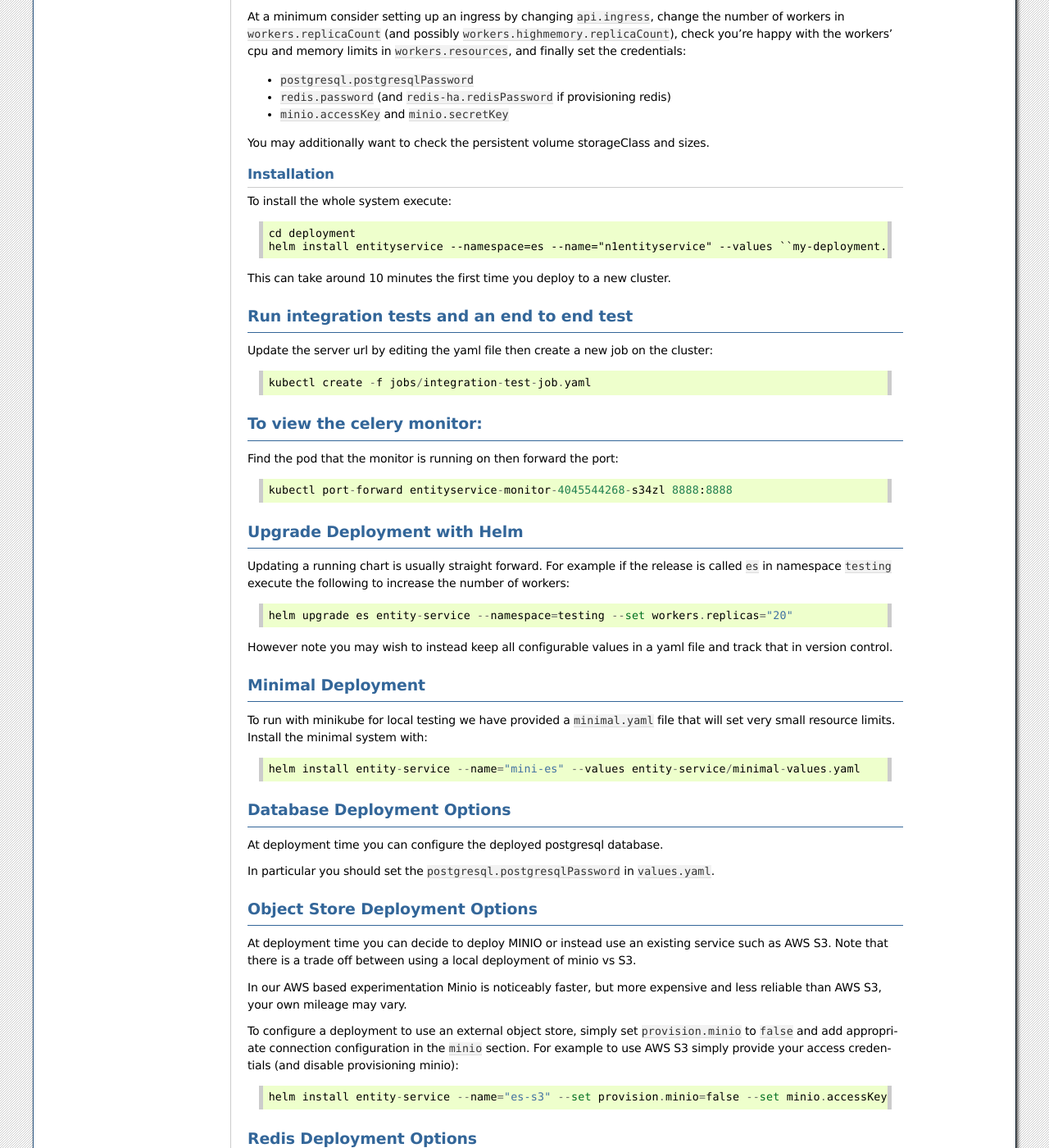
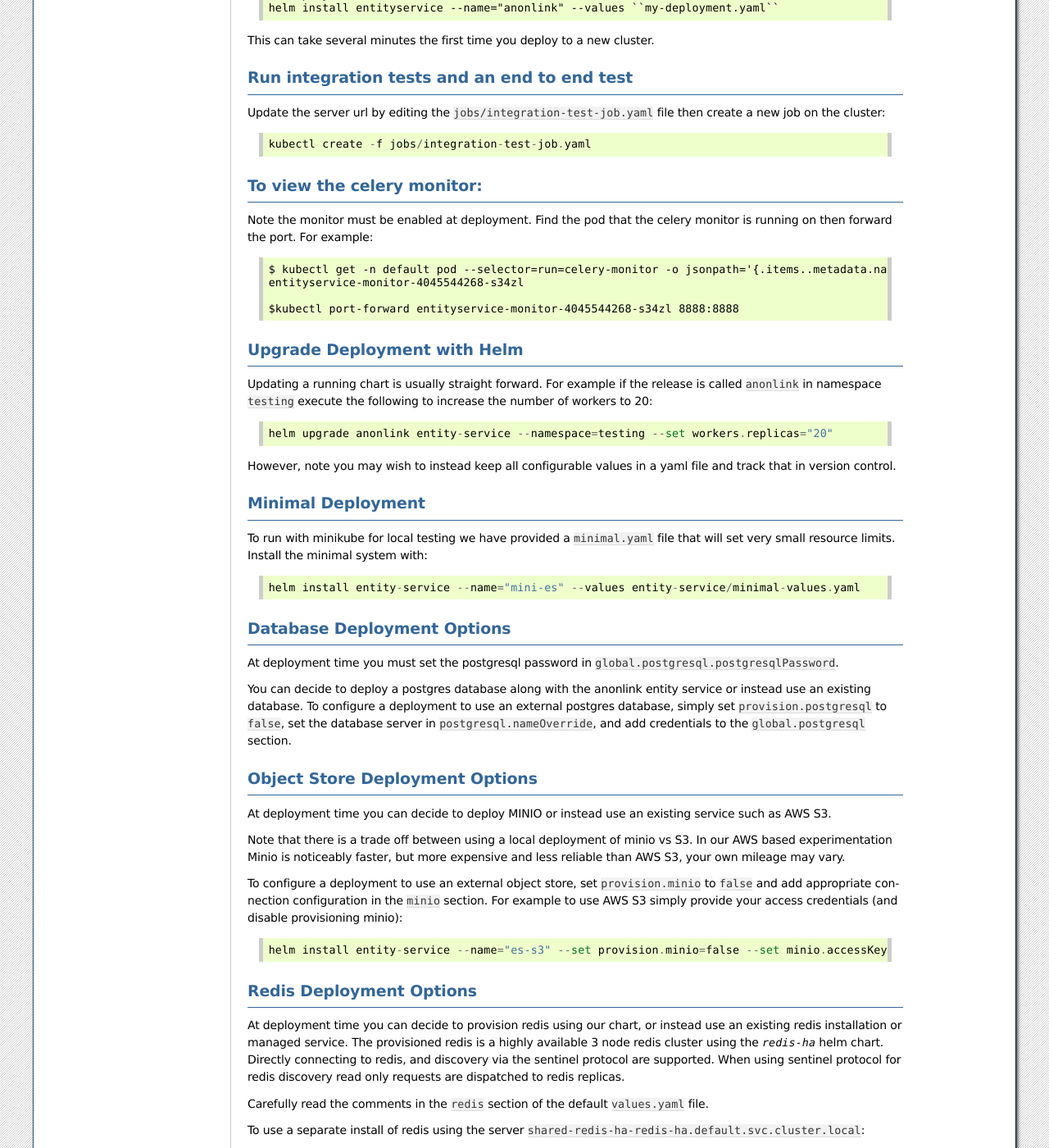
Before and after one commit to data61/anonlink-entity-service, a Sphinx documentation site: the page built from docs/production-deployment.rst, in a window 1280 px wide and 1400 px high, scrolled down 1953 px. Shown: the whole window at 82% size. Built offline with Sphinx 7.4.7, drawn with Linux system fonts in a browser that asks for light colours; formulas are drawn with MathJax 3; some of the changed text lies outside the part shown.

Commit message:
Update production deployment docs (#384)

```diff
--- a/docs/production-deployment.rst
+++ b/docs/production-deployment.rst
@@ -20,11 +20,11 @@ At a high level the main custom components are:
 
 The components that are used in support are:
 
-- postgresql database holds all match metadata
-- redis is used for the celery job queue and as a cache
-- (optionally) minio object store stores the raw CLKs, intermediate files, and results.
+- Postgresql database holds all match metadata
+- Redis is used for the celery job queue and as a cache
+- An object store (e.g. AWS S3, or Minio) stores the raw CLKs, intermediate files, and results.
 - nginx provides upload buffering, request rate limiting.
-- an ingress controller (e.g. nginx-ingress/traefik) provides TLS termination
+- An ingress controller (e.g. nginx-ingress/traefik) provides TLS termination.
 
 
 The rest of this document goes into how to deploy in a production setting.
@@ -51,54 +50,37 @@ You will need to install the `kubectl <https://kubernetes.io/docs/tasks/kubectl/
 command line tool, and `helm <https://github.com/kubernetes/helm>`__
 
 
-Cluster Storage
-~~~~~~~~~~~~~~~
-
-An existing kubernetes cluster may already have dynamically provisioned storage. If not,
-create a ``default`` storage class. For AWS execute::
-
-    kubectl create -f aws-storage.yaml
-
-
-**Dynamically provisioned storage**
-
-When pods require persistent storage this can be dynamically
-provided by the cluster. The default settings (in ``values.yaml``)
-assumes the existence of a ``"default"`` ``storageClass``.
-
-For a cluster on AWS the ``aws-storage.yaml`` resource will dynamically
-provision elastic block store volumes.
-
-
 Install Helm
 ~~~~~~~~~~~~
 
 The entity service system has been packaged using `helm <https://github.com/kubernetes/helm>`__,
-there is a client program that needs to be `installed <https://github.com/kubernetes/helm/blob/master/docs/install.md>`__
+there is a client program that needs to be
+`installed <https://github.com/kubernetes/helm/blob/master/docs/install.md>`__
 
 At the very least you will need to install tiller into the cluster::
 
     helm init
 
 
+
 Ingress Controller
 ~~~~~~~~~~~~~~~~~~
 
-We assume the cluster has an ingress controller, if this isn't the case first add one. We suggest using
-`Traefik <https://traefik.io/>`__ or `NGINX Ingress Controller <https://github.com/kubernetes/ingress-nginx>`__.  Both
-can be installed using helm.
+We assume the cluster has an ingress controller, if this isn't the case first add one. We suggest
+using `Traefik <https://traefik.io/>`__ or
+`NGINX Ingress Controller <https://github.com/kubernetes/ingress-nginx>`__.  Both can be installed
+using helm.
 
 
 Deploy the system
 -----------------
 
-**Helm** can be used to easily deploy the system to a kubernetes cluster.
+**Helm** can be used to deploy the system to a kubernetes cluster.
 
-From the `deployment/entity-service` directory pull the dependencies:
-
-::
+From the `deployment/entity-service` directory pull the dependencies::
 
     helm dependency update
+
 
 Configuring the deployment
 ~~~~~~~~~~~~~~~~~~~~~~~~~~
@@ -108,14 +90,14 @@ Carefully read through the default ``values.yaml`` file and override any values
 configuration file.
 
 At a minimum consider setting up an ingress by changing ``api.ingress``, change the number of
-workers in ``workers.replicaCount`` (and possibly ``workers.highmemory.replicaCount``), check you're happy with
-the workers' cpu and memory limits in ``workers.resources``, and finally set the credentials:
+workers in ``workers.replicaCount`` (and possibly ``workers.highmemory.replicaCount``), check
+you're happy with the workers' cpu and memory limits in ``workers.resources``, and finally set
+the credentials:
 
-* ``postgresql.postgresqlPassword``
+* ``global.postgresql.postgresqlPassword``
 * ``redis.password`` (and ``redis-ha.redisPassword`` if provisioning redis)
 * ``minio.accessKey`` and ``minio.secretKey``
 
-You may additionally want to check the persistent volume storageClass and sizes.
 
 Installation
 ~~~~~~~~~~~~
@@ -123,41 +105,45 @@ Installation
 To install the whole system execute::
 
     cd deployment
-    helm install entityservice --namespace=es --name="n1entityservice" --values ``my-deployment.yaml``
+    helm install entityservice --name="anonlink" --values ``my-deployment.yaml``
 
-This can take around 10 minutes the first time you deploy to a new cluster.
+
+This can take several minutes the first time you deploy to a new cluster.
 
 Run integration tests and an end to end test
 --------------------------------------------
 
-Update the server url by editing the yaml file then create a new job on the cluster::
+Update the server url by editing the ``jobs/integration-test-job.yaml`` file then create a
+new job on the cluster::
 
     kubectl create -f jobs/integration-test-job.yaml
+
 
 
 To view the celery monitor:
 ---------------------------
 
-Find the pod that the monitor is running on then forward the port:
+Note the monitor must be enabled at deployment. Find the pod that the celery monitor is
+running on then forward the port. For example::
 
-::
+    $ kubectl get -n default pod --selector=run=celery-monitor -o jsonpath='{.items..metadata.name}'
+    entityservice-monitor-4045544268-s34zl
 
-    kubectl port-forward entityservice-monitor-4045544268-s34zl 8888:8888
+    $kubectl port-forward entityservice-monitor-4045544268-s34zl 8888:8888
 
 
 Upgrade Deployment with Helm
 ----------------------------
 
-Updating a running chart is usually straight forward. For example if the release is called ``es`` in namespace
-``testing`` execute the following to increase the number of workers:
+Updating a running chart is usually straight forward. For example if the release is called
+``anonlink`` in namespace ``testing`` execute the following to increase the number of workers
+to 20::
 
-::
-
-    helm upgrade es entity-service --namespace=testing --set workers.replicas="20"
+    helm upgrade anonlink entity-service --namespace=testing --set workers.replicas="20"
 
 
-However note you may wish to instead keep all configurable values in a yaml file and track that in
-version control.
+However, note you may wish to instead keep all configurable values in a yaml file and track
+that in version control.
 
 Minimal Deployment
 ------------------
@@ -171,20 +157,23 @@ set very small resource limits. Install the minimal system with::
 Database Deployment Options
 ---------------------------
 
-At deployment time you can configure the deployed postgresql database.
+At deployment time you must set the postgresql password in ``global.postgresql.postgresqlPassword``.
 
-In particular you should set the ``postgresql.postgresqlPassword`` in ``values.yaml``.
+You can decide to deploy a postgres database along with the anonlink entity service or instead use an existing
+database. To configure a deployment to use an external postgres database, simply set ``provision.postgresql``
+to ``false``, set the database server in ``postgresql.nameOverride``, and add credentials to the
+``global.postgresql`` section.
+
 
 Object Store Deployment Options
 -------------------------------
 
-At deployment time you can decide to deploy MINIO or instead use an existing service such as AWS S3. Note that there is
-a trade off between using a local deployment of minio vs S3.
+At deployment time you can decide to deploy MINIO or instead use an existing service such as AWS S3.
 
-In our AWS based experimentation Minio is noticeably faster, but more expensive and less reliable than AWS S3, your own
-mileage may vary.
+Note that there is a trade off between using a local deployment of minio vs S3. In our AWS based experimentation
+Minio is noticeably faster, but more expensive and less reliable than AWS S3, your own mileage may vary.
 
-To configure a deployment to use an external object store, simply set ``provision.minio`` to ``false`` and add
+To configure a deployment to use an external object store, set ``provision.minio`` to ``false`` and add
 appropriate connection configuration in the ``minio`` section. For example to use AWS S3 simply provide your access
 credentials (and disable provisioning minio)::
 
@@ -200,9 +189,9 @@ managed service. The provisioned redis is a highly available 3 node redis cluste
 Directly connecting to redis, and discovery via the sentinel protocol are supported. When using sentinel protocol
 for redis discovery read only requests are dispatched to redis replicas.
 
-Carefully read the comments in the default ``values.yaml`` file.
+Carefully read the comments in the ``redis`` section of the default ``values.yaml`` file.
 
-To use a separate install of redis using the server ``shared-redis-ha-redis-ha.default.svc.cluster.local``
+To use a separate install of redis using the server ``shared-redis-ha-redis-ha.default.svc.cluster.local``::
 
     helm install entity-service --name="es-shared-redis" \
          --set provision.redis=false \
@@ -214,11 +203,12 @@ Uninstalling
 ------------
 
 
-To uninstall a release called ``es``::
+To uninstall a release called ``es`` in the default namespace::
 
     helm del es
 
 
-If it has been installed into its own namespace you can simple delete the whole namespace with ``kubectl``::
+Or if the anonlink-entity-service has been installed into its own namespace you can simple delete
+the whole namespace with ``kubectl``::
 
     kubectl delete namespace miniestest
```
Also changed, not shown: other parts of docs/production-deployment.rst (+1 -2 lines).
